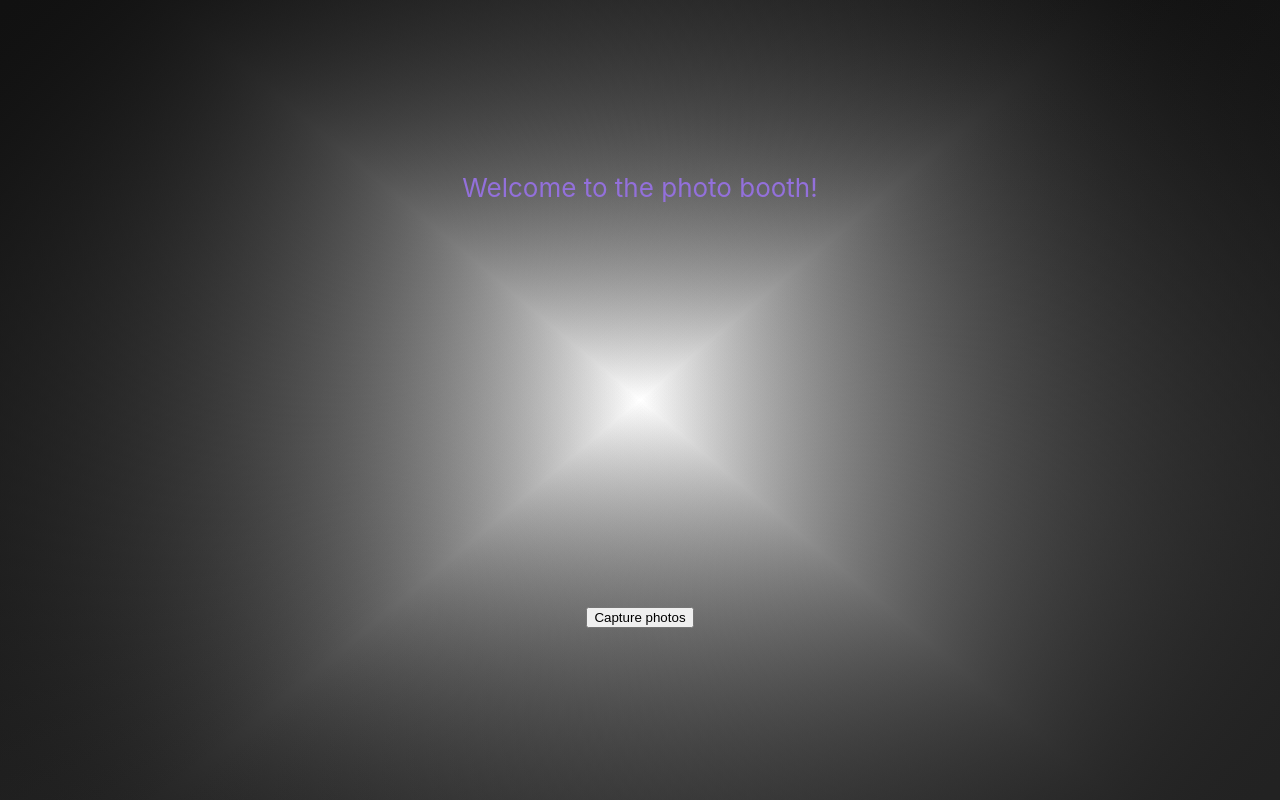
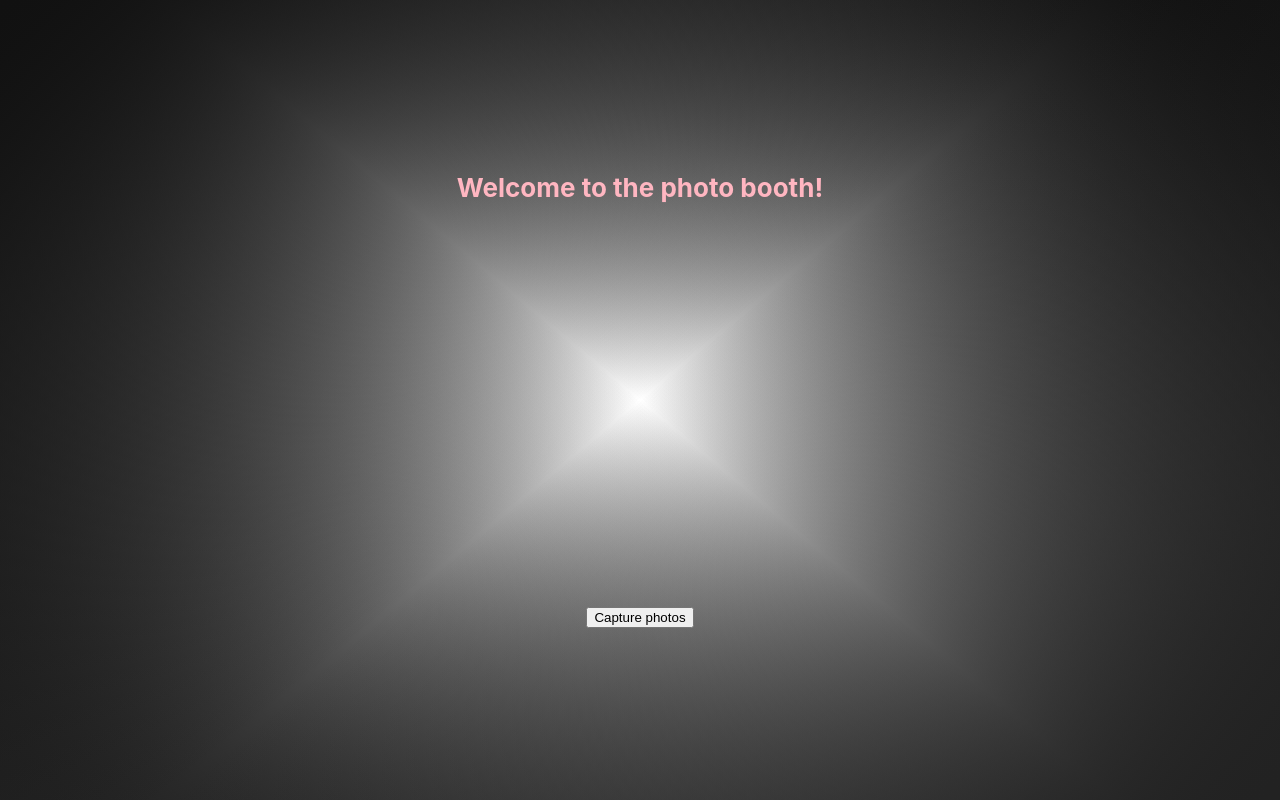
Before and after one commit to cranberrymuffin/photobooth, a React (Create React App) app: page / in a window 1280 px wide. Built offline with nearby package versions, Linux system fonts and the light colour scheme; no server answers.

Commit message:
add instruction banner and remove boiler plate logos

```diff
--- a/public/index.html
+++ b/public/index.html
@@ -6,7 +6,7 @@
     <meta name="viewport" content="width=device-width, initial-scale=1" />
     <meta name="theme-color" content="#000000" />
     <meta name="photobooth" content="a fun place" />
-    <link rel="apple-touch-icon" href="%PUBLIC_URL%/logo192.png" />
+    <link rel="apple-touch-icon" href="%PUBLIC_URL%/favicon.ico" />
     <!--
       manifest.json provides metadata used when your web app is installed on a
       user's mobile device or desktop. See https://developers.google.com/web/fundamentals/web-app-manifest/
--- a/src/Photobooth.css
+++ b/src/Photobooth.css
@@ -149,5 +149,13 @@
 
 .title-banner {
   font-size: calc(10px + 2vmin);
-  color: mediumpurple;
+  color: lightpink;
+  font-weight: bold;
 }
+
+.instruction-banner {
+  font-weight: bold;
+  font-size: xx-large;
+  color: chartreuse;
+  padding: 5px
+}
--- a/src/Photobooth.tsx
+++ b/src/Photobooth.tsx
@@ -121,7 +121,8 @@ const Photobooth = () => {
             : "container photo-booth"
         }
       >
-        <div className="title-banner">Welcome to the photo booth!</div>
+        <div className={isTakingPhotos ? "instruction-banner": "title-banner"}>{isTakingPhotos ? "wait 15 seconds to take 4 pics": "Welcome to the photo booth!"}</div>
+
         <div className="btn-container"></div>
         <div id="booth">
           <div className="bulb-container top-row">
```
Also changed, not shown: public/logo192.png (deleted), public/logo512.png (deleted).
